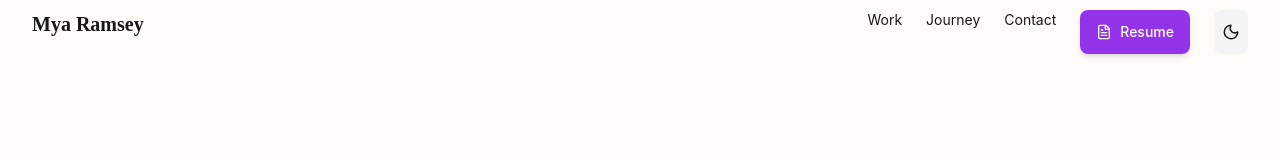
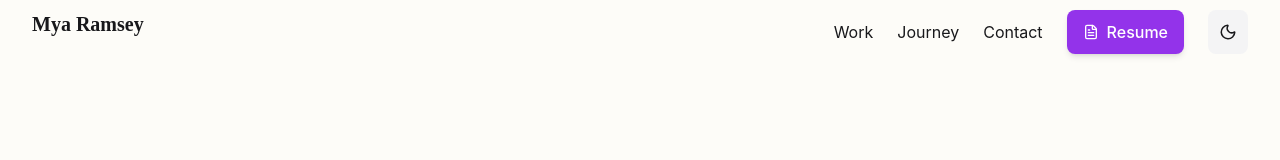
Before and after one commit to myanramsey/my-portfolio, a React (Vite) app: page / in a window 1280 px wide. Shown: the top 160 px of the page. Built offline with nearby package versions, Linux system fonts and the light colour scheme.

Commit message:
Mobile optimzation and fixing of bugs ( navigation blur on mobile)

```diff
--- a/src/components/layout/Navigation.tsx
+++ b/src/components/layout/Navigation.tsx
@@ -22,7 +22,7 @@ export const Navigation = () => {
 
   return (
     <nav className={`fixed top-0 left-0 right-0 z-50 transition-all duration-300 ${
-      isScrolled ? 'bg-white/90 dark:bg-zinc-900/90 backdrop-blur-md shadow-lg' : 'bg-transparent'
+      isScrolled || isMenuOpen ? 'bg-white/90 dark:bg-zinc-900/90 backdrop-blur-md shadow-lg' : 'bg-transparent'
     }`}>
       <div className="max-w-7xl mx-auto px-4 sm:px-6 lg:px-8">
         <div className="flex justify-between items-center h-16">
@@ -34,22 +34,22 @@ export const Navigation = () => {
 
           {/* Desktop Navigation */}
           <div className="hidden md:flex items-center gap-6">
-            <a href="#work" className="text-sm hover:text-purple-600 dark:hover:text-purple-400 transition-colors">
+            <a href="#work" className="text-base text-zinc-900 dark:text-white hover:text-purple-600 dark:hover:text-purple-400 transition-colors inline-flex items-center h-10">
               Work
             </a>
-            <a href="#journey" className="text-sm hover:text-purple-600 dark:hover:text-purple-400 transition-colors">
+            <a href="#journey" className="text-base text-zinc-900 dark:text-white hover:text-purple-600 dark:hover:text-purple-400 transition-colors inline-flex items-center h-10">
               Journey
             </a>
-            <a href="#contact" className="text-sm hover:text-purple-600 dark:hover:text-purple-400 transition-colors">
+            <a href="#contact" className="text-base text-zinc-900 dark:text-white hover:text-purple-600 dark:hover:text-purple-400 transition-colors inline-flex items-center h-10">
               Contact
             </a>
 
             {/* Resume Button */}
             <a
-              href="/resume.pdf" // Update with your actual resume path
+              href="https://drive.google.com/file/d/1DAzl4uGZuslIiIJsDNc1PICT1UAX-fYj/view"
               target="_blank"
               rel="noopener noreferrer"
-              className="flex items-center gap-2 px-4 py-2 bg-purple-600 hover:bg-purple-700 dark:bg-purple-500 dark:hover:bg-purple-600 text-white text-sm font-medium rounded-lg transition-all hover:scale-105 shadow-md hover:shadow-lg"
+              className="inline-flex items-center gap-2 px-4 py-2 h-10 bg-purple-600 hover:bg-purple-700 dark:bg-purple-500 dark:hover:bg-purple-600 text-white text-base font-medium rounded-lg transition-all hover:scale-105 shadow-md hover:shadow-lg"
             >
               <FileText size={16} />
               Resume
@@ -58,7 +58,7 @@ export const Navigation = () => {
             {/* Theme Toggle */}
             <button
               onClick={toggleTheme}
-              className="p-2 rounded-lg bg-zinc-100 dark:bg-zinc-800 hover:bg-zinc-200 dark:hover:bg-zinc-700 transition-colors"
+              className="inline-flex items-center justify-center w-10 h-10 rounded-lg bg-zinc-100 dark:bg-zinc-800 hover:bg-zinc-200 dark:hover:bg-zinc-700 transition-colors"
               aria-label="Toggle theme"
             >
               {isDark ? <Sun size={18} /> : <Moon size={18} />}
@@ -91,28 +91,28 @@ export const Navigation = () => {
               <a
                 href="#work"
                 onClick={() => setIsMenuOpen(false)}
-                className="px-4 py-2 hover:bg-zinc-100 dark:hover:bg-zinc-800 rounded-lg transition-colors"
+                className="px-4 py-2 text-zinc-900 dark:text-white hover:bg-zinc-100 dark:hover:bg-zinc-800 rounded-lg transition-colors"
               >
                 Work
               </a>
               <a
                 href="#journey"
                 onClick={() => setIsMenuOpen(false)}
-                className="px-4 py-2 hover:bg-zinc-100 dark:hover:bg-zinc-800 rounded-lg transition-colors"
+                className="px-4 py-2 text-zinc-900 dark:text-white hover:bg-zinc-100 dark:hover:bg-zinc-800 rounded-lg transition-colors"
               >
                 Journey
               </a>
               <a
                 href="#contact"
                 onClick={() => setIsMenuOpen(false)}
-                className="px-4 py-2 hover:bg-zinc-100 dark:hover:bg-zinc-800 rounded-lg transition-colors"
+                className="px-4 py-2 text-zinc-900 dark:text-white hover:bg-zinc-100 dark:hover:bg-zinc-800 rounded-lg transition-colors"
               >
                 Contact
               </a>
 
               {/* Mobile Resume Button */}
               <a
-                href="/resume.pdf" // Update with your actual resume path
+                href="https://drive.google.com/file/d/1DAzl4uGZuslIiIJsDNc1PICT1UAX-fYj/view"
                 target="_blank"
                 rel="noopener noreferrer"
                 className="flex items-center justify-center gap-2 mx-4 px-4 py-2 bg-purple-600 hover:bg-purple-700 text-white text-sm font-medium rounded-lg transition-colors"
@@ -127,3 +127,5 @@ export const Navigation = () => {
     </nav>
   );
 };
+
+export default Navigation;
```
